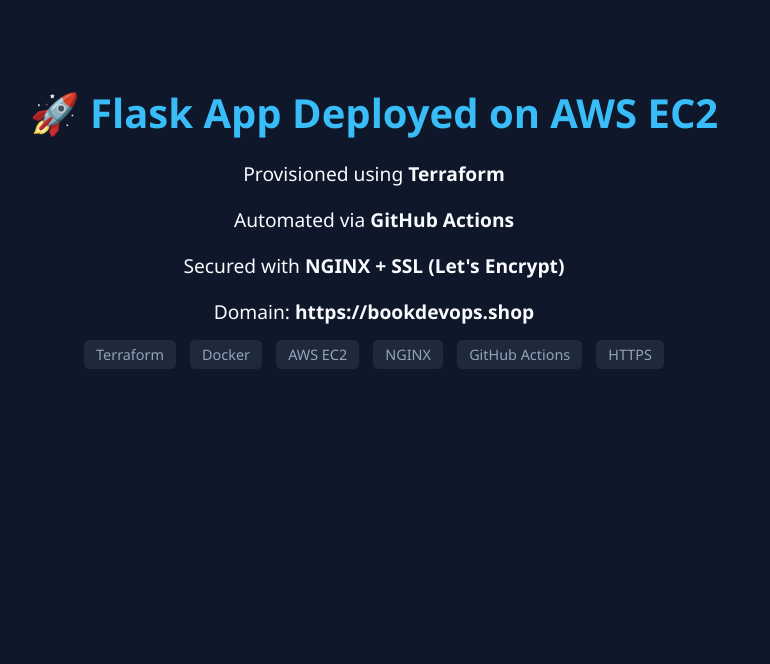
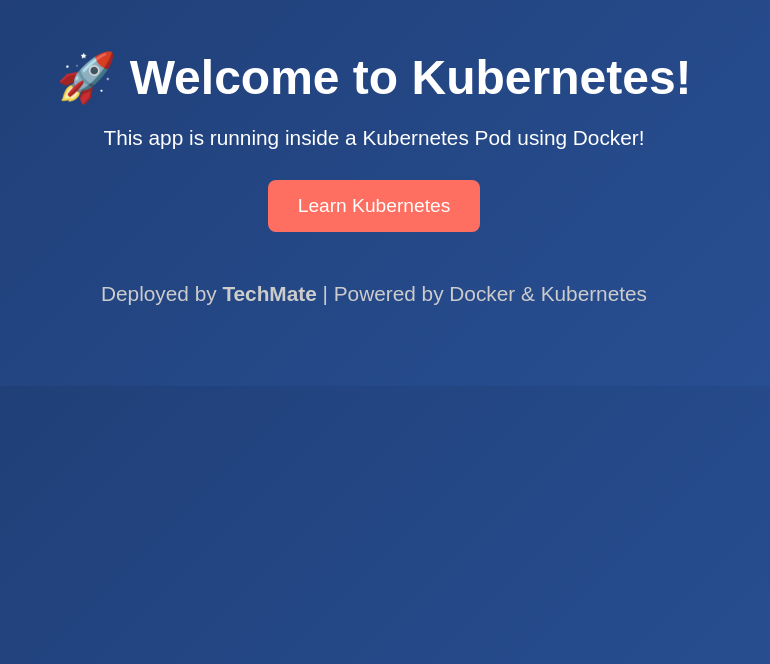
Before and after one commit to aasifmansuri247/Devops_Practice, a Flask app: page / in a window 1280 px wide. Shown: the top 664 px of the page, without its empty margins (266-1036 px from the left). Run offline with Flask 3, Linux system fonts and the light colour scheme.

Commit message:
Update index.html

```diff
--- a/templates/index.html
+++ b/templates/index.html
@@ -2,49 +2,50 @@
 <html lang="en">
 <head>
     <meta charset="UTF-8">
-    <title>Flask App Deployed with Terraform</title>
+    <meta name="viewport" content="width=device-width, initial-scale=1.0">
+    <title>Kubernetes Demo Page</title>
     <style>
+        * { margin: 0; padding: 0; box-sizing: border-box; font-family: Arial, sans-serif; }
         body {
-            font-family: 'Segoe UI', sans-serif;
-            background-color: #0f172a;
-            color: #f8fafc;
+            background: linear-gradient(135deg, #1e3c72, #2a5298);
+            color: white;
             text-align: center;
             padding: 50px;
         }
         h1 {
-            font-size: 2.5rem;
+            font-size: 3rem;
             margin-bottom: 20px;
-            color: #38bdf8;
         }
         p {
+            font-size: 1.3rem;
+            margin-bottom: 30px;
+        }
+        .btn {
+            display: inline-block;
+            padding: 15px 30px;
+            background: #ff6f61;
+            color: white;
             font-size: 1.2rem;
-            margin-bottom: 10px;
+            text-decoration: none;
+            border-radius: 8px;
+            transition: background 0.3s;
         }
-        .tag {
-            display: inline-block;
-            background-color: #1e293b;
-            border-radius: 5px;
-            padding: 5px 12px;
-            margin: 5px;
+        .btn:hover {
+            background: #ff3b2f;
+        }
+        footer {
+            margin-top: 50px;
             font-size: 0.9rem;
-            color: #94a3b8;
+            color: #ccc;
         }
     </style>
 </head>
 <body>
-    <h1>🚀 Flask App Deployed on AWS EC2</h1>
-    <p>Provisioned using <strong>Terraform</strong></p>
-    <p>Automated via <strong>GitHub Actions</strong></p>
-    <p>Secured with <strong>NGINX + SSL (Let's Encrypt)</strong></p>
-    <p>Domain: <strong>https://bookdevops.shop</strong></p>
-
-    <div>
-        <span class="tag">Terraform</span>
-        <span class="tag">Docker</span>
-        <span class="tag">AWS EC2</span>
-        <span class="tag">NGINX</span>
-        <span class="tag">GitHub Actions</span>
-        <span class="tag">HTTPS</span>
-    </div>
+    <h1>🚀 Welcome to Kubernetes!</h1>
+    <p>This app is running inside a Kubernetes Pod using Docker!</p>
+    <a href="https://kubernetes.io" class="btn">Learn Kubernetes</a>
+    <footer>
+        <p>Deployed by <strong>TechMate</strong> | Powered by Docker & Kubernetes</p>
+    </footer>
 </body>
 </html>
```
